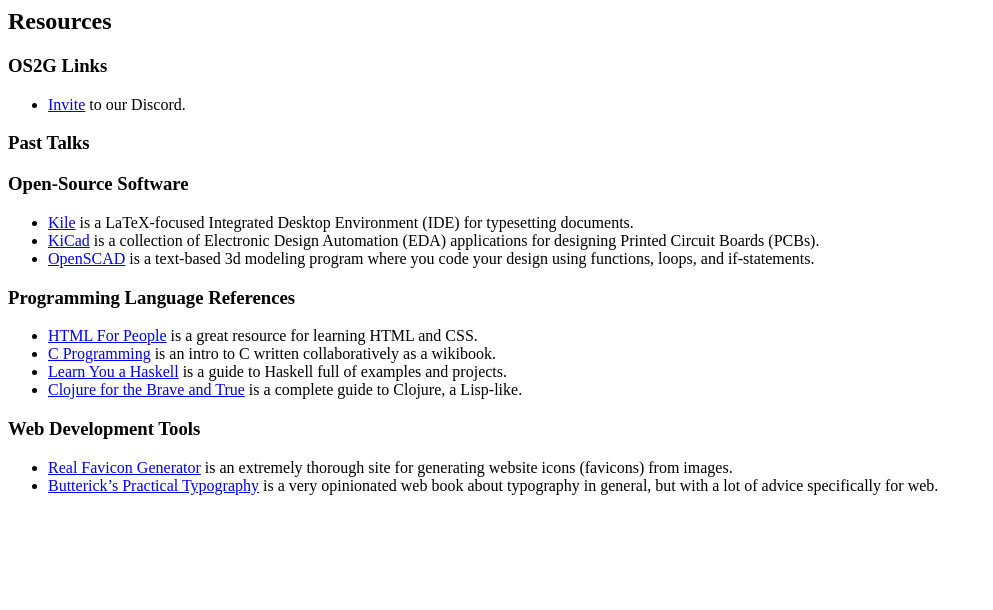
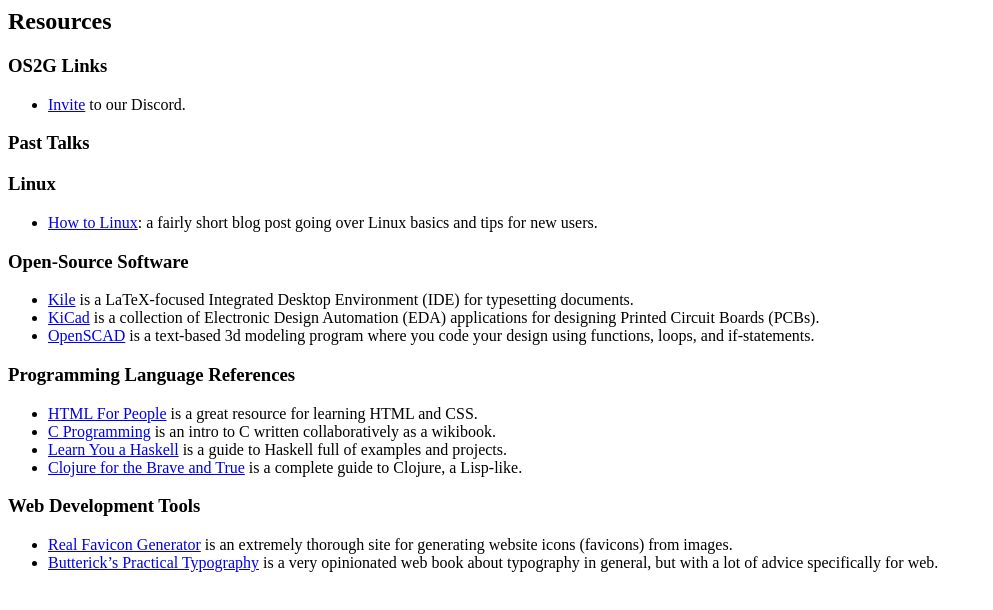
Before and after one commit to OS2G/OS2G.github.io, a plain HTML site: page src/resources/index.html in a window 1280 px wide. Shown: the whole page, without its empty margins (0-993 px from the left). Drawn offline with Linux system fonts and the light colour scheme.

Commit message:
add Linux tips page to Resources

```diff
--- a/src/resources/index.html
+++ b/src/resources/index.html
@@ -9,6 +9,15 @@
 </section>
 <section>
   <h3>Past Talks</h3>
+</section>
+<section>
+  <h3>Linux</h3>
+  <ul>
+    <li>
+      <a href="https://akselmo.dev/posts/how-to-linux-2025/">How to Linux</a>:
+      a fairly short blog post going over Linux basics and tips for new users.
+    </li>
+  </ul>
 </section>
 <section>
   <h3>Open-Source Software</h3>
```
